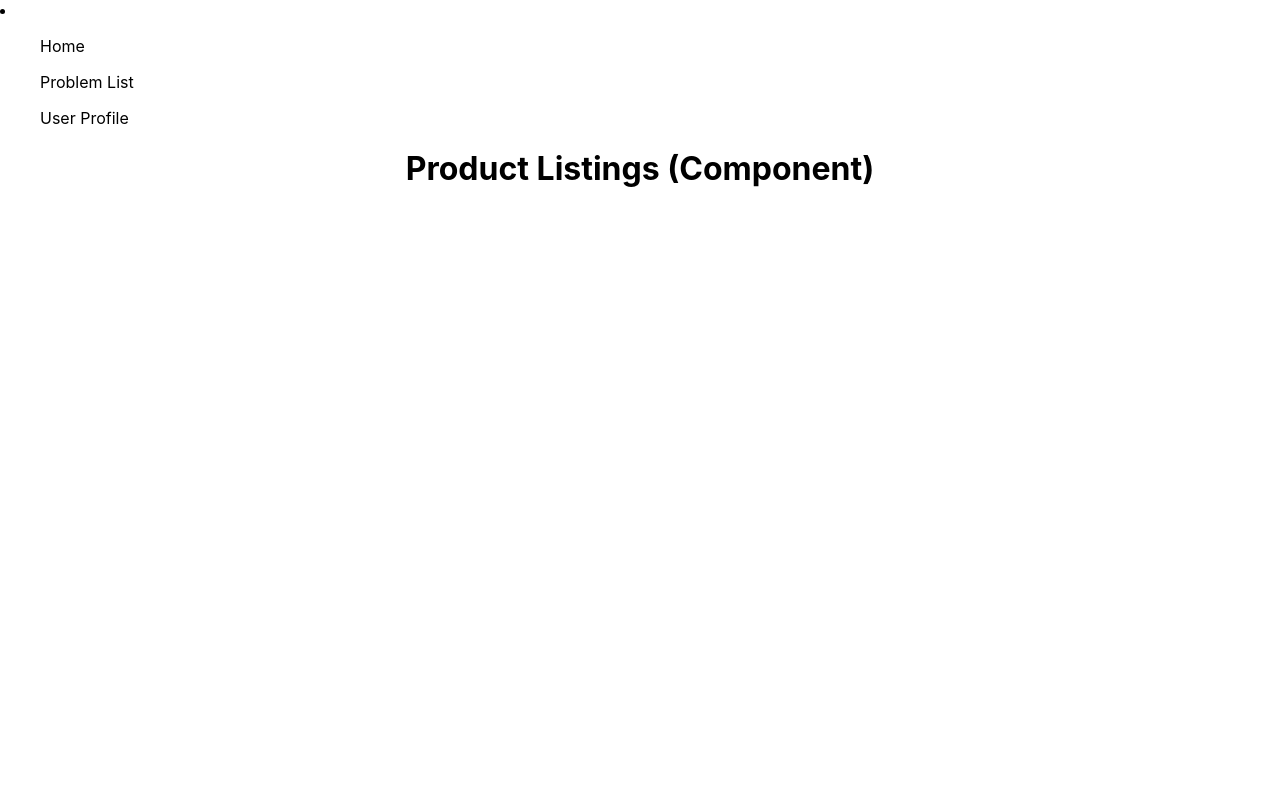
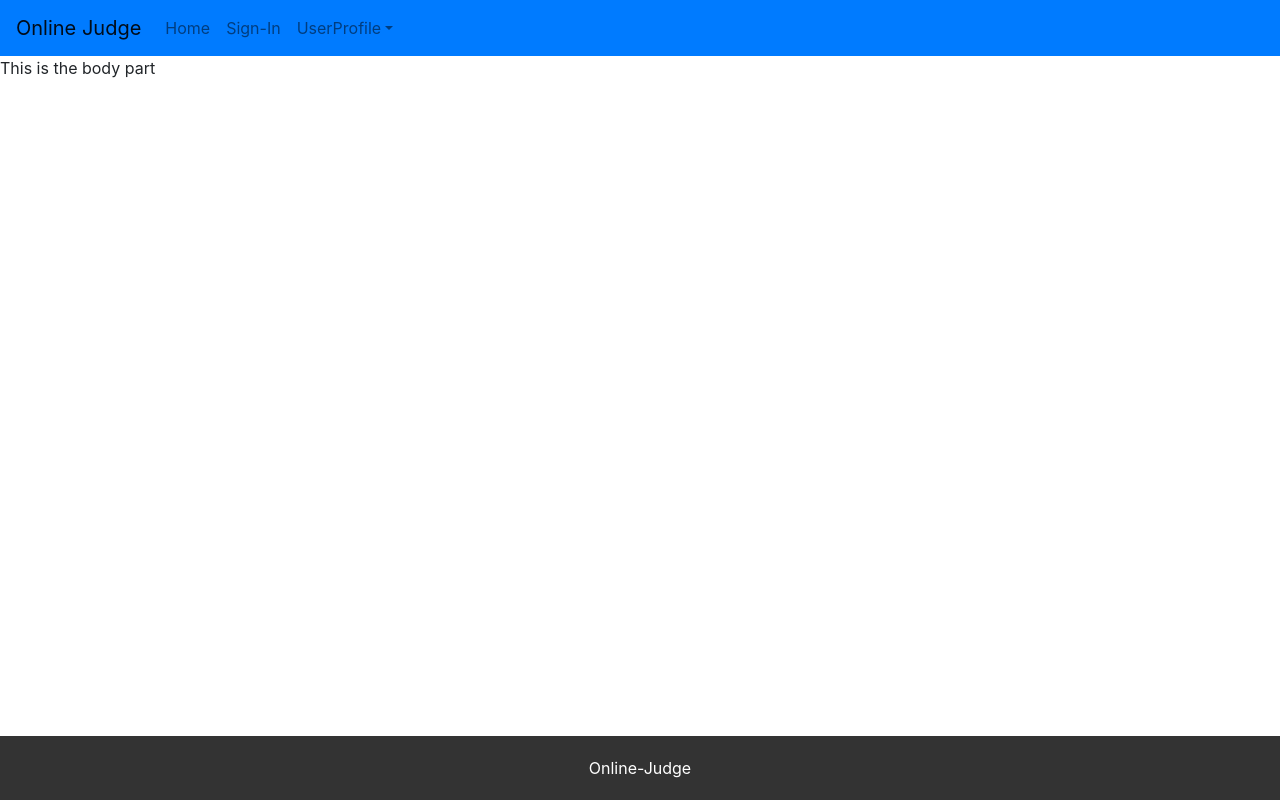
Before and after one commit to Saksham1109/Online_Judge_Project, a React (Create React App) app in the folder frontend/: page / in a window 1280 px wide. Built offline with nearby package versions, Linux system fonts and the light colour scheme.

Commit message:
Commit ahead

```diff
--- a/frontend/package.json
+++ b/frontend/package.json
@@ -6,9 +6,13 @@
     "@testing-library/jest-dom": "^5.17.0",
     "@testing-library/react": "^13.4.0",
     "@testing-library/user-event": "^13.5.0",
+    "bootstrap": "^5.3.2",
+    "jquery": "^3.7.1",
+    "popper.js": "^1.16.1",
     "react": "^18.2.0",
+    "react-bootstrap": "^2.8.0",
     "react-dom": "^18.2.0",
-    "react-router-dom": "^6.15.0",
+    "react-router-dom": "^6.16.0",
     "react-scripts": "5.0.1",
     "styled-components": "^6.0.7",
     "web-vitals": "^2.1.4"
--- a/frontend/public/index.html
+++ b/frontend/public/index.html
@@ -15,6 +15,9 @@
       user's mobile device or desktop. See https://developers.google.com/web/fundamentals/web-app-manifest/
     -->
     <link rel="manifest" href="%PUBLIC_URL%/manifest.json" />
+    <link rel="stylesheet" href="https://stackpath.bootstrapcdn.com/bootstrap/4.1.0/css/bootstrap.min.css"
+integrity="sha384-9gVQ4dYFwwWSjIDZnLEWnxCjeSWFphJiwGPXr1jddIhOegiu1FwO5qRGvFXOdJZ4"
+crossorigin="anonymous">
     <!--
       Notice the use of %PUBLIC_URL% in the tags above.
       It will be replaced with the URL of the `public` folder during the build.
--- a/frontend/src/App.css
+++ b/frontend/src/App.css
@@ -3,9 +3,36 @@
 }
 
 .nav-bar li {
-  text-align: left;
+  float: left;
+  padding: 14px 16px;
+  text-align: center;
+  display: block;
+  color: white;
+
 }
 
+.nav-bar li:hover {
+  background-color: #111;
+}
+
+.nav-bar ul {
+  list-style-type: none;
+  margin: 0;
+  padding: 0;
+  overflow: hidden;
+  background-color: #333;
+}
+
+.footer {
+  position: fixed;
+  left: 0;
+  bottom: 0;
+  width: 100%;
+  padding: 20px;
+  background-color: #333;
+  color: white;
+  text-align: center;
+}
 
 @media (prefers-reduced-motion: no-preference) {
   .App-logo {
--- a/frontend/src/App.js
+++ b/frontend/src/App.js
@@ -1,23 +1,19 @@
-import logo from './logo.svg';
+
 import './App.css';
 import { BrowserRouter, Route, Routes } from 'react-router-dom';
-import NavigationBar from './components/NavigationBar';
+import HomeScreen from './screens/HomeScreen';
+import SignIn from './screens/SignIn';
 
 function App() {
   return (
-    <div className="App">
-      <BrowserRouter>
-      <NavigationBar></NavigationBar>
-
-      <Routes>
-        <Route path="/" element={<h1>Product Listings (Component)</h1>}></Route>
-        <Route path="/add" element={<h1>Add  Product  (Component)</h1>}></Route>
-        <Route path="/update" element={<h1>Update Product  (Component)</h1>}></Route>
-        <Route path="/logout" element={<h1>Logout (Component)</h1>}></Route>
-        <Route path="/profile" element={<h1>User Profile (Component)</h1>}></Route>
-      </Routes>
-      </BrowserRouter>
-    </div>
+    <BrowserRouter>
+      <div>
+          <Routes>
+            <Route exact path='/' element={<HomeScreen/>}></Route>
+            <Route exact path='/signin' element={<SignIn/>}></Route>
+          </Routes>
+      </div>
+    </BrowserRouter>
   );
 }
 
--- /dev/null
+++ b/frontend/src/components/Footer.js
@@ -0,0 +1,13 @@
+import React from 'react'
+
+function Footer() {
+  return (
+    <footer className='footer'>
+
+      Online-Judge
+
+    </footer>
+  )
+}
+
+export default Footer
--- a/frontend/src/components/NavigationBar.js
+++ /dev/null
@@ -1,17 +0,0 @@
-import React from 'react'
-import {Link} from 'react-router-dom'
-function NavigationBar() {
-  return (
-    <div className='nav-bar'>
-        <li>
-            <ul Link to="/">Home</ul>
-            <ul Link to="/">Problem List</ul>
-            <ul Link to="/">User Profile</ul>
-
-        </li>
-
-    </div>
-  )
-}
-
-export default NavigationBar
--- /dev/null
+++ b/frontend/src/components/NavigationBar.jsx
@@ -0,0 +1,27 @@
+import React from 'react'
+import { Link } from 'react-router-dom'
+import HomeScreen from '../screens/HomeScreen'
+import { Button, Navbar,Nav,NavItem,NavDropdown } from 'react-bootstrap'
+function NavigationBar() {
+  return (
+    <div>
+     <Navbar bg="primary" expand="md">
+      <Navbar.Brand as={Link} to ="/">Online Judge</Navbar.Brand>
+      <Navbar.Toggle aria-controls="basic-navbar-nav" />
+      <Navbar.Collapse id="basic-navbar-nav">
+        <Nav className="me-auto">
+          <Nav.Link as={Link} to="/">Home</Nav.Link>
+          {/* <Nav.Link as={Link} to="/viewproblems">Problems</Nav.Link>   */}
+          <Nav.Link as={Link} to ="/signin">Sign-In</Nav.Link>
+          <NavDropdown title="UserProfile" id="basic-nav-dropdown">
+            <NavDropdown.Item as={Link} to ="/viewProfile">View Profile</NavDropdown.Item>
+            <NavDropdown.Item as={Link} to ="/logout">Logout</NavDropdown.Item>
+          </NavDropdown>
+        </Nav>
+      </Navbar.Collapse>
+  </Navbar>
+    </div>
+  )
+}
+
+export default NavigationBar
--- a/frontend/src/screens/HomeScreen.js
+++ b/frontend/src/screens/HomeScreen.js
@@ -0,0 +1,17 @@
+import React from 'react'
+import { Navigate } from 'react-router-dom'
+import NavigationBar from '../components/NavigationBar'
+import Footer from '../components/Footer'
+
+export default function HomeScreen() {
+  return (
+    <div>
+        <div><NavigationBar/></div>
+
+        <body>This is the body part</body>
+
+        <div><Footer/></div>
+
+    </div>
+  )
+}
--- /dev/null
+++ b/frontend/src/screens/SignIn.js
@@ -0,0 +1,11 @@
+import React from 'react'
+
+function SignIn() {
+  return (
+    <div>
+        <body>Sign in !!</body>
+    </div>
+  )
+}
+
+export default SignIn
```
Also changed, not shown: frontend/src/logo.svg (deleted), 1 other file (tests, documents, lock files or other folders).
